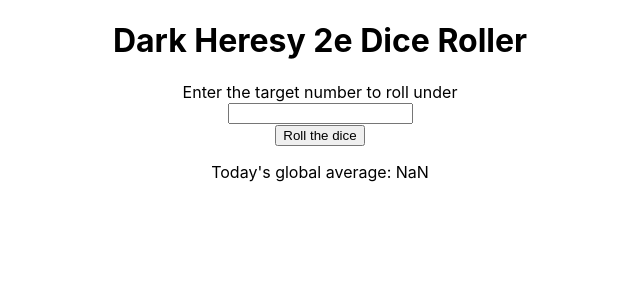
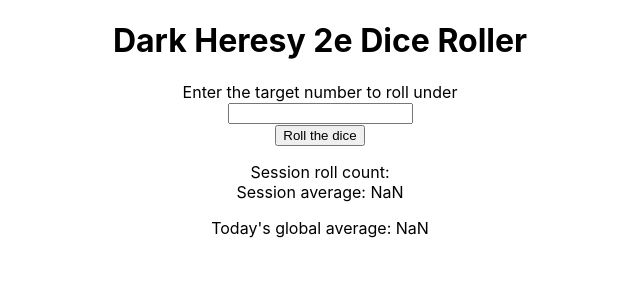
Before and after one commit to BarkevReisig/dh-dice-app, a React (Create React App) app: page / in a window 1280 px wide. Shown: the top 300 px of the page, without its empty margins (320-960 px from the left). Built offline with nearby package versions, Linux system fonts and the light colour scheme; no server answers; the database is empty.

Commit message:
Added session stat persistence

```diff
--- a/package.json
+++ b/package.json
@@ -8,6 +8,7 @@
     "@testing-library/user-event": "^13.5.0",
     "firebase": "^10.11.1",
     "react": "^18.3.1",
+    "react-cookie": "^7.1.4",
     "react-dom": "^18.3.1",
     "react-scripts": "5.0.1",
     "web-vitals": "^2.1.4"
--- a/src/components/Dice.js
+++ b/src/components/Dice.js
@@ -1,13 +1,15 @@
 import db from '../database/diceStatsDB.js';
 import { collection, addDoc } from 'firebase/firestore';
-import { useState } from 'react';
+import { useState, useEffect } from 'react';
+import { useCookies } from 'react-cookie';
 import DiceRoller from './DiceRoller.js';
 import Statistics from './Statistics.js';
 import TrueDate from '../classes/TrueDate.js';
 
 function Dice() {
-  const [rollCount, setRollCount] = useState(0);
-  const [resultTotal, setResultTotal] = useState(0);
+  const [cookies, setCookie] = useCookies(['rollCount', 'resultTotal']);
+  const [rollCount, setRollCount] = useState(cookies.rollCount);
+  const [resultTotal, setResultTotal] = useState(cookies.resultTotal);
 
 	async function updateDBStats(result) {
 		const date = new Date();
@@ -19,10 +21,20 @@ function Dice() {
 	}
 
   function updateStats(result) {
-    setResultTotal(resultTotal + result);
-    setRollCount(rollCount + 1);
-		updateDBStats(result);
+    const count = (rollCount === undefined ? 0 : rollCount) + 1;
+    const total = (resultTotal === undefined ? 0 : resultTotal) + result;
+    setRollCount(count);
+    setResultTotal(total);
+    setCookie('rollCount', count, {maxAge: 20/* 43200 */});
+    setCookie('resultTotal', total, {maxAge: 20/* 43200 */});
+    console.log(count + '\n' + total);
+    updateDBStats(result);
   }
+
+  // useEffect(() => {
+  //   setRollCount(cookies.rollCount);
+  //   setResultTotal(cookies.resultTotal);
+  // }, []);
 
   return (
     <>
```
Also changed, not shown: 1 other file (tests, documents, lock files or other folders).
